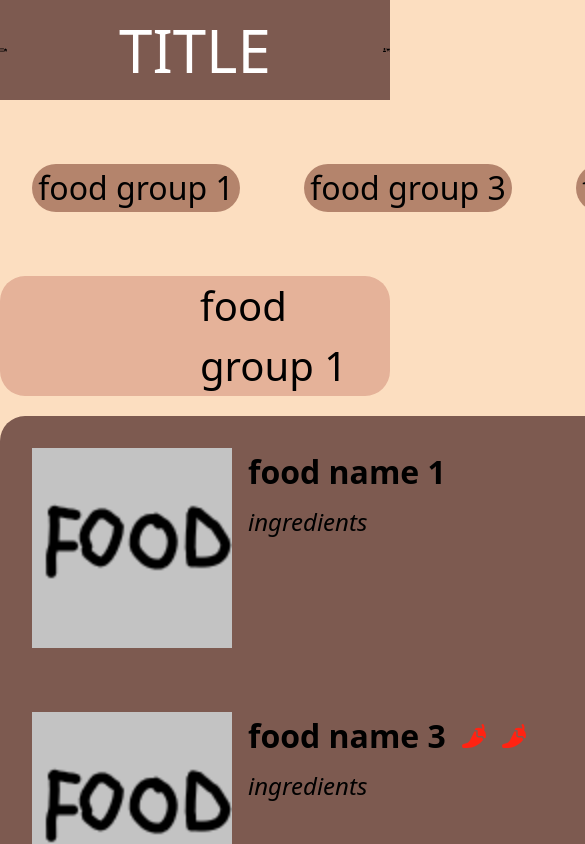
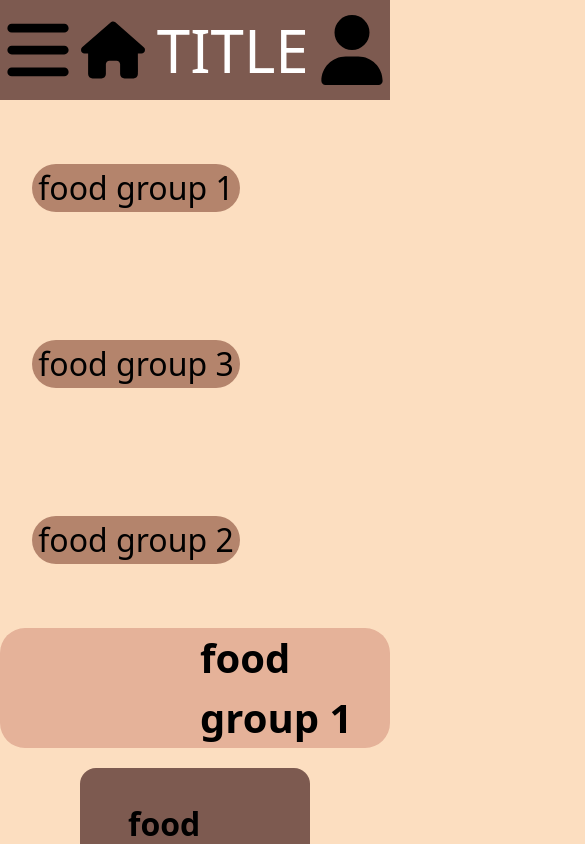
Before and after one commit to Purple-Snake/Food-ordering-application, a React (Vite) app in the folder Frontend/: page / in a window 390 px wide. Shown: the top 844 px of the page, 585 px wide, since content can reach past the window. Built offline with nearby package versions, Linux system fonts and the light colour scheme.

Commit message:
made navbar for mobile

```diff
--- a/Frontend/src/App.css
+++ b/Frontend/src/App.css
@@ -15,30 +15,12 @@
   height: 70px;
 }
 
-/* Navbar */
-/* .navBar {
-  display: flex;
-  background-color: var(--DarkBrown);
-  color: var(--White);
-  height: 5.50rem;
-} */
-
-.sidePanel {
-  display: none;
-}
-
-.title {
-  margin-left: 7rem;
-  margin-right: 7rem;
-}
-
-
 /* Food Group buttons */
-.groupButtons {
+/* .groupButtons {
   display: flex;
   width: min-content;
   margin: auto;
-}
+} */
 
 .foodGroupButton {
   background-color: var(--lightBrown);
@@ -66,11 +48,11 @@
   border-radius: 25px;
 }
 
-.theFoodMenuItems,
+/* .theFoodMenuItems,
 .menuBackground {
   margin: auto;
   width: 70rem;
-}
+} */
 
 
 /* Food item */
--- a/Frontend/src/App.jsx
+++ b/Frontend/src/App.jsx
@@ -2,7 +2,6 @@ import './App.css'
 import './tabletApp.css'
 import NavBar from './components/index/NavBar'
 import Home from './components/index/Home'
-// import Cart from "./components/cart/Cart"
 import { Routes, Route } from 'react-router-dom'
 
 function App() {
--- a/Frontend/src/components/cart/Cart.jsx
+++ /dev/null
@@ -1,7 +0,0 @@
-function Cart() {
-    return (
-        <h1>AAAAA</h1>
-     );
-}
-
-export default Cart;
--- a/Frontend/src/components/index/FoodGroupButtons.jsx
+++ b/Frontend/src/components/index/FoodGroupButtons.jsx
@@ -11,15 +11,13 @@ function FoodGroupButtons() {
   }
 
   return (
-    <div className="foodGroupContainer">
-      <div className="groupButtons">
+      <div className="groupButtons flex justify-center max-md:flex-col">
         {Object.keys(groupedFood).map((group) => (
           <button key={group} className="foodGroupButton" onClick={() => scrollToFoodGroup(group)}>
             {group}
           </button>
         ))}
       </div>
-    </div>
   );
 }
 
--- a/Frontend/src/components/index/Menu.jsx
+++ b/Frontend/src/components/index/Menu.jsx
@@ -6,18 +6,18 @@ function Menu() {
   const groupedFood = _.groupBy(foodData, "foodGroup");
 
   return (
-    <div>
+    <>
       {Object.keys(groupedFood).map((group) => (
         <div key={group}>
           <div className="foodGroup" id={group}>
-            <h3 className="foodGroupTitle">{group}</h3>
+            <h3 className="foodGroupTitle font-bold">{group}</h3>
           </div>
-          <div className="menuBackground">
+          <div className="mx-20 rounded-2xl bg-[#7D5A50]">
             <FoodList foodItems={groupedFood[group]} />
           </div>
         </div>
       ))}
-    </div>
+    </>
   );
 }
 
--- a/Frontend/src/components/index/NavBar.jsx
+++ b/Frontend/src/components/index/NavBar.jsx
@@ -2,11 +2,18 @@ import userIcon from "../../assets/images/svg/user-solid.svg";
 import cartIcon from "../../assets/images/svg/cart-shopping-solid.svg";
 import homeIcon from "../../assets/images/svg/house-solid.svg";
 import sidePanelBars from "../../assets/images/svg/bars-solid.svg";
+import FoodGroupButtons from "./FoodGroupButtons"
+import { useState } from "react";
 
 function NavBar() {
+  const [sidePanel, setSidePanel] = useState(false)
+  function handleClick() {
+    setSidePanel(!sidePanel)
+  }
   return (
     <div className="navBar w-full h-[100px] flex justify-around items-center bg-[#7D5A50] text-white">
-        <div className="sidePanelBtn md:hidden">
+      {/* dekstop navbar */}
+      <div className="sidePanelBtn md:hidden z-10" onClick={handleClick}>
         <img src={sidePanelBars} alt="Side panel" className="icon" />
       </div>
       <a href="/">
@@ -17,10 +24,19 @@ function NavBar() {
         <a href="/userpage">
           <img src={userIcon} alt="User" className="userIcon icon" />
         </a>
-          <a href="/cart" className="cartBtn md:hidden">
+        <a href="/cart" className="cartBtn max-md:hidden">
           <img src={cartIcon} alt="Cart" className="cartIcon icon" />
         </a>
       </div>
+
+      {/* mobile navbar */}
+      <ul
+        className={!sidePanel ? "hidden" : "absolute top-0 left-0 w-full h-screen bg-[#7D5A50] flex flex-col justify-center items-center"}>
+        <FoodGroupButtons />
+      </ul>
+      {/* <div className="md:hidden fixed left-0 bottom-0 h-10 w-screen bg-red-700 z-50">
+          <a href="/cart">Cart</a>
+        </div> */}
     </div>
   );
 }
--- a/Frontend/src/main.jsx
+++ b/Frontend/src/main.jsx
@@ -1,10 +1,13 @@
-import { BrowserRouter } from 'react-router-dom'
-import ReactDOM from 'react-dom/client'
-import App from './App.jsx'
-import './index.css'
+import { BrowserRouter } from "react-router-dom";
+import ReactDOM from "react-dom/client";
+import React from "react";
+import App from "./App.jsx";
+import "./index.css";
 
-ReactDOM.createRoot(document.getElementById('root')).render(
-  <BrowserRouter>
-    <App />
-  </BrowserRouter>,
-)
+ReactDOM.createRoot(document.getElementById("root")).render(
+  <React.StrictMode>
+    <BrowserRouter>
+      <App />
+    </BrowserRouter>
+  </React.StrictMode>
+);
```
Also changed, not shown: 2 other files (tests, documents, lock files or other folders). Lines whose indentation alone changed are shown as unchanged.
